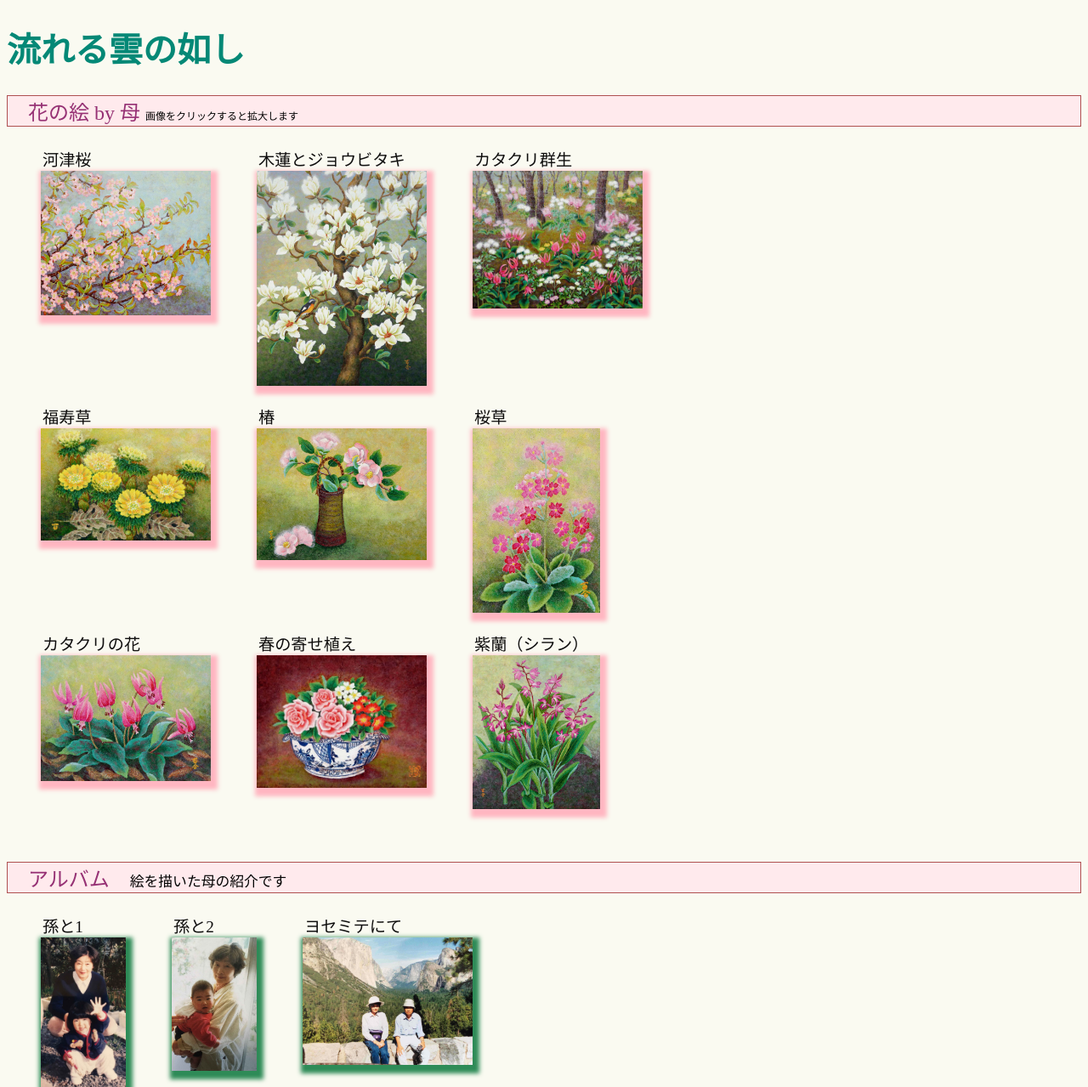
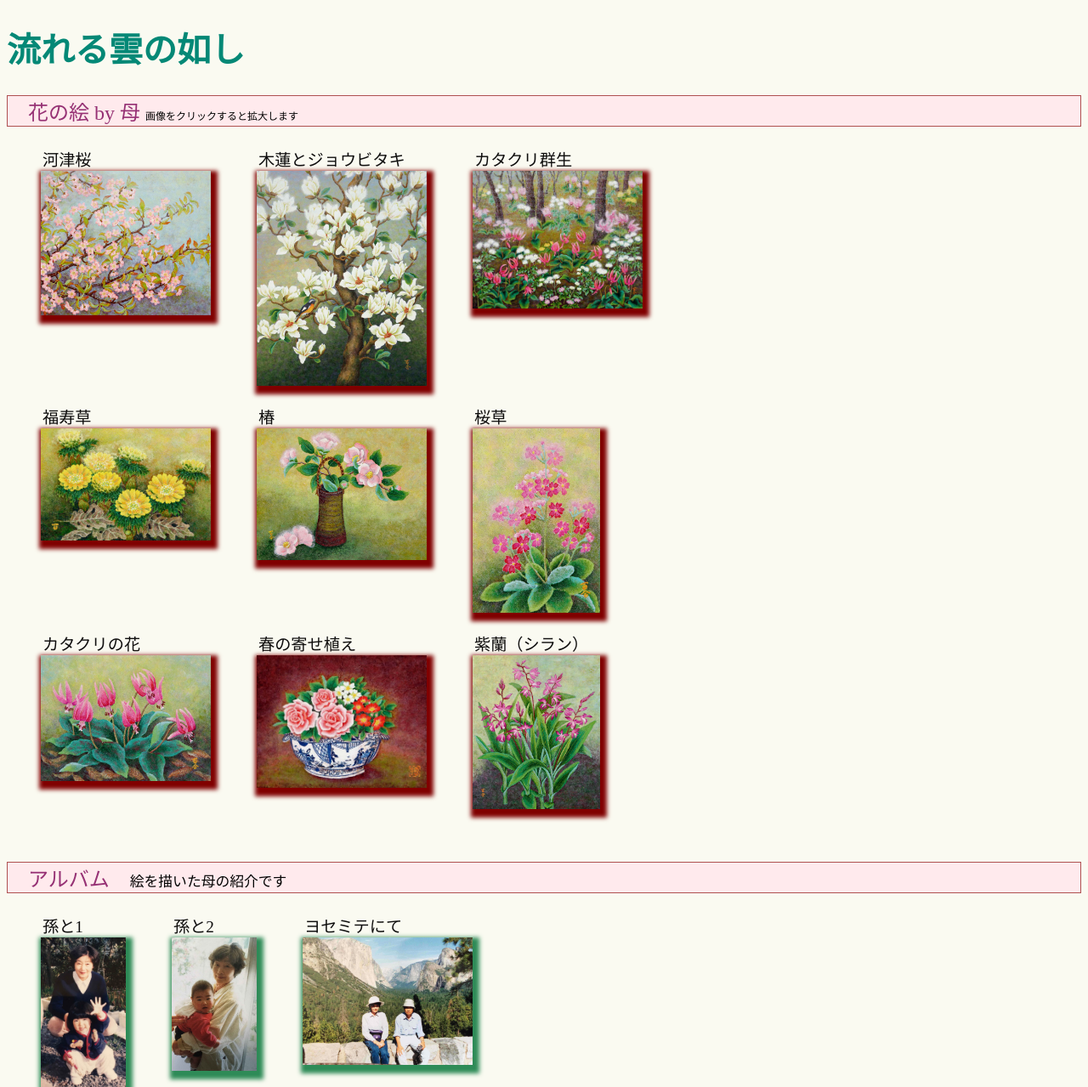
Before and after one commit to nkino-kino/ikuy-iron2, a PHP site: page / in a window 1280 px wide. Shown: the top 1279 px of the page at 85% size. Run offline with PHP 8.4, Linux system fonts and the light colour scheme.

Commit message:
Update css練習.css

```diff
--- a/css練習.css
+++ b/css練習.css
@@ -44,7 +44,7 @@ p.sample3 span {
     vertical-align: top;    /* 要素を上下中央で揃える */
 }
 .flower img {
-    box-shadow: 3px 5px 5px 5px #ffb6c1;
+    box-shadow: 3px 5px 5px 5px #800000;
     }
 .flower > li {
     display:  inline-block;     /* インラインブロック要素にする */
```
